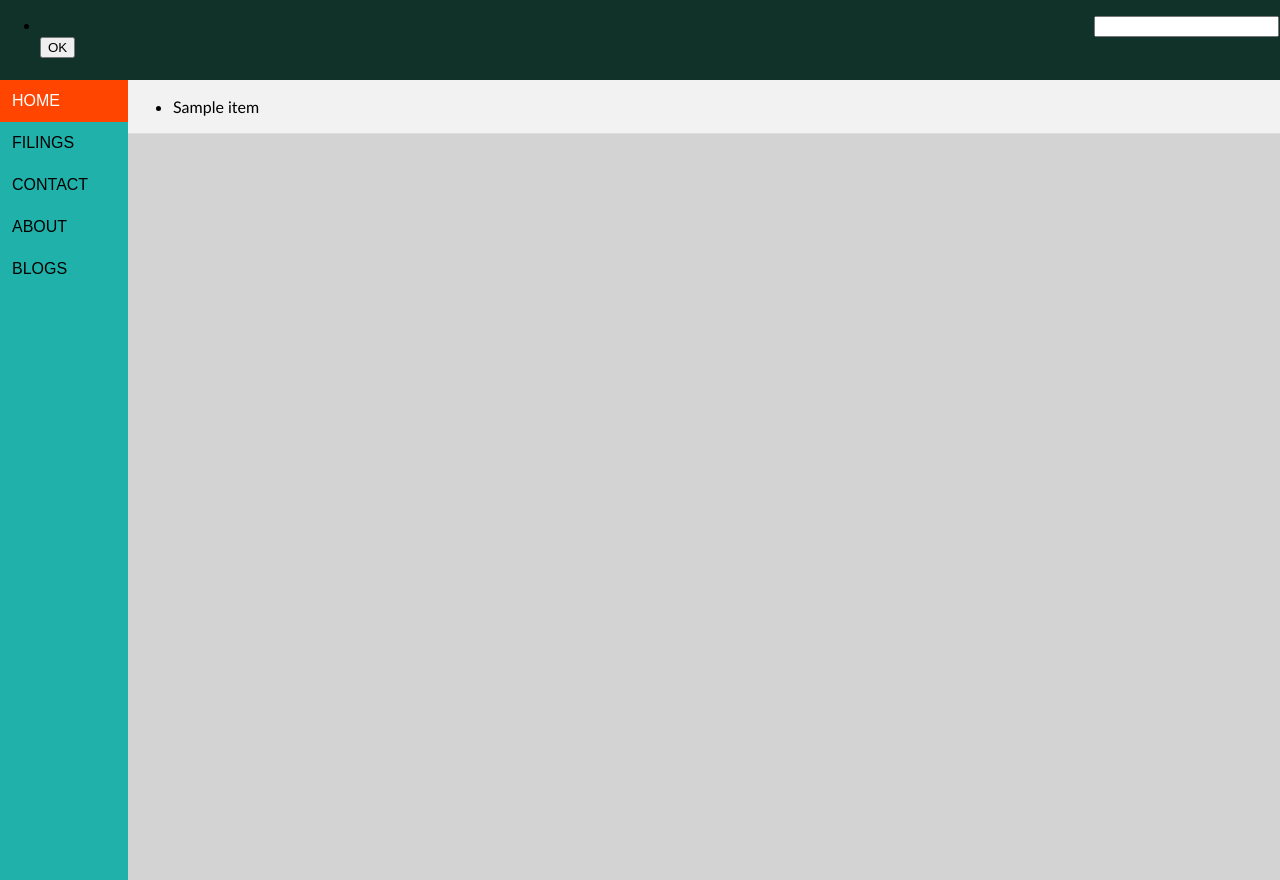
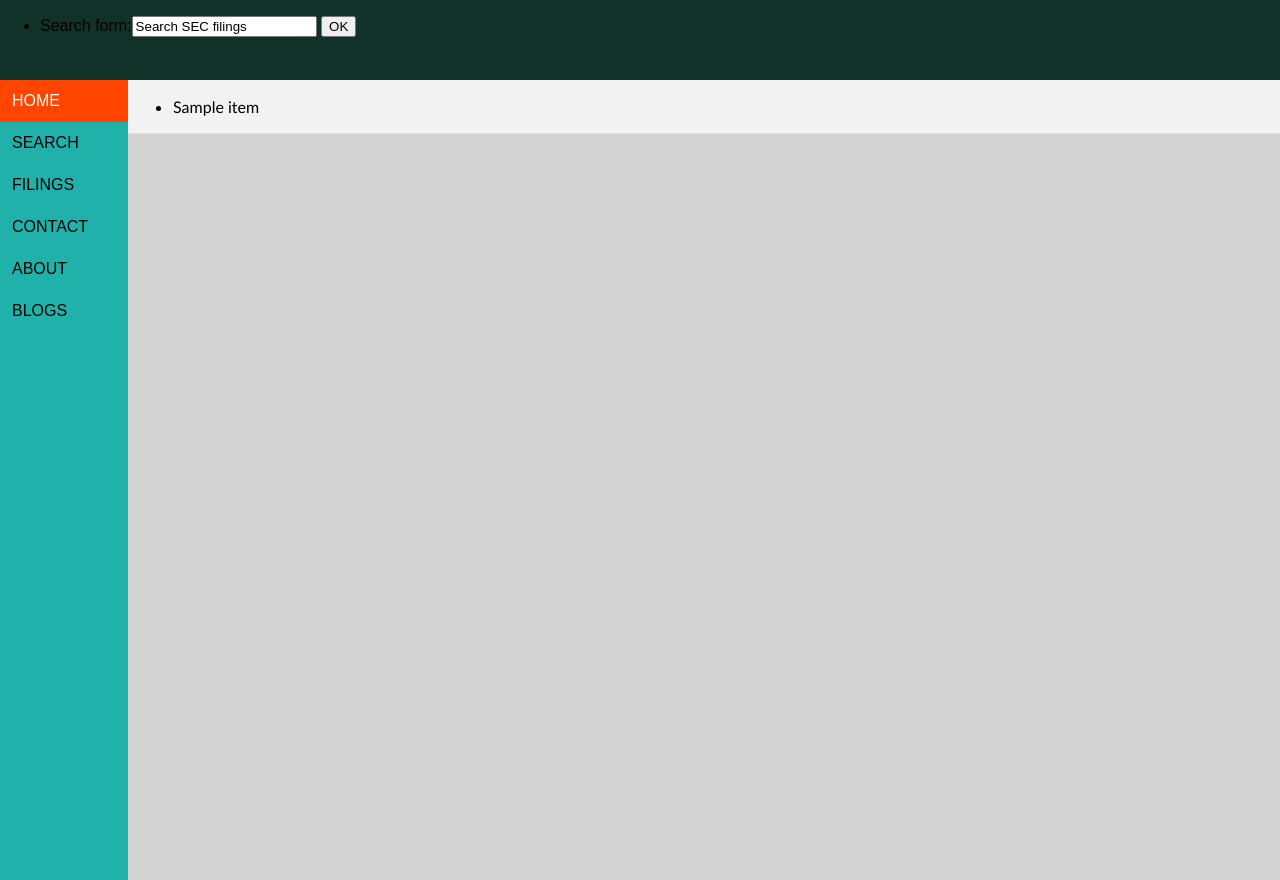
Before and after one commit to ps1544/mysite, a Django app: template polls/templates/polls/searchresults.html in a window 1280 px wide. Run offline with Django 3.2, Linux system fonts and the light colour scheme; tables that the repository leaves empty hold one stand-in row (values such as "Sample post"); the template is opened without the code that fills it: values that come from a table or form of the project are taken from there, most other values are stand-ins (such as "Sample title", 1, 10 or a date in 2020).

Commit message:
2019-03-15_Search switched to sidemenu

```diff
--- a/polls/forms.py
+++ b/polls/forms.py
@@ -1,4 +1,8 @@
 from django import forms
 
 class NameForm(forms.Form):
-    search_form = forms.CharField(label='Search:', max_length=100)
+    search_form = forms.CharField(
+        initial='Search SEC filings',
+        max_length=100,
+        #help_text='A valid email address, please.',
+        required=False)
--- a/polls/templates/polls/baseline.html
+++ b/polls/templates/polls/baseline.html
@@ -20,26 +20,13 @@
     <div class="top">
       {% block sidebar %}
 
-      <form action="/polls/search/" method="get">
-        {% csrf_token %}
-        <ul class="nav navbar-nav navbar-right">
-
-        <li>
-            <!--start search-->
-            <div id="search-container">
-                <input class="search" id="search" type="text" name="search_form" value="{{ search_prefill }}">
-                <input type="submit" value="OK">
-            </div>
-          </li>
-          </ul>
-
-      </form>
       {% endblock %}
     </div>
 
     <div class="leftbar">
         {% block leftbar %}
       <a class="active" href="#home">HOME</a>
+      <a href ="/polls/search/">SEARCH</a>
       <!-- Get the symbol in JS and then populate this link to filings of current symbol -->
       <a href ="/polls/filings/{{ symbol }}/">FILINGS</a>
       <a href="#contact">CONTACT</a>
--- a/polls/templates/polls/searchresults.html
+++ b/polls/templates/polls/searchresults.html
@@ -13,6 +13,26 @@
 <body>
     <script src="https://ajax.googleapis.com/ajax/libs/jquery/3.1.0/jquery.min.js"></script>
 
+
+    <div class="top">
+            {% block sidebar %}
+            <form action="/polls/search/" method="get">
+              {% csrf_token %}
+              <ul class="nav navbar-nav navbar-right">
+
+              <li>
+                  <!--start search-->
+                  <div id="search-container">
+                      <!--<input class="search" id="search" type="text" name="search_form" value="{{ search_prefill }}">-->
+                      {{ form }}
+                      <input type="submit" value="OK">
+                  </div>
+                </li>
+                </ul>
+
+            </form>
+            {% endblock %}
+    </div>
 
     <!--{{contents}}-->
     <div class="contents">
```
Also changed, not shown: polls/views.py (+12 -1 lines).
